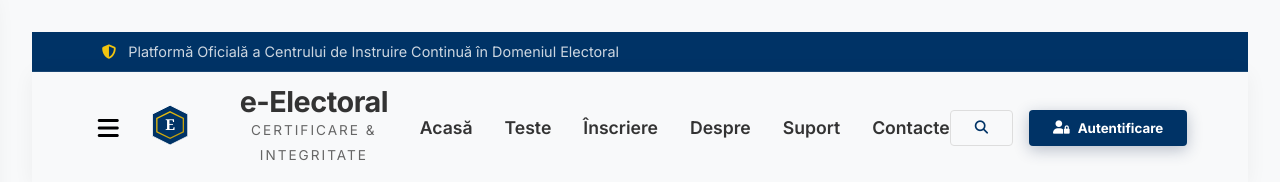
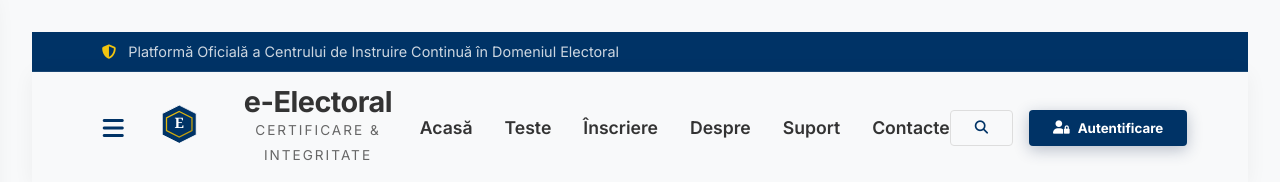
Before and after one commit to roscaiana/Proiect-MRSTweb, a React (Vite) app in the folder frontend/: page / in a window 1280 px wide. Shown: the top 182 px of the page. Built offline with nearby package versions, Linux system fonts and the light colour scheme.

Commit message:
SideBar facut normal 100%

```diff
--- a/frontend/src/HomePage/SideBar/SideBar.css
+++ b/frontend/src/HomePage/SideBar/SideBar.css
@@ -11,8 +11,29 @@
     box-shadow: 10px 0 30px rgba(0, 0, 0, 0.2);
     display: flex;
     flex-direction: column;
-    color: var(#FFFFFF);
-    border-right: 1px solid rgba(255, 255, 255, 0.1);
+    color: #FFFFFF;
+}
+
+.sidebar-trigger {
+    background: transparent;
+    border: none;
+    padding: 10px;
+    cursor: pointer;
+    display: flex;
+    align-items: center;
+    justify-content: center;
+    color: #003366;
+    outline: none;
+    box-shadow: none;
+    -webkit-tap-highlight-color: transparent;
+}
+
+.sidebar-trigger:focus,
+.sidebar-trigger:focus-visible,
+.sidebar-trigger:active {
+    outline: none !important;
+    box-shadow: none !important;
+    background: transparent !important;
 }
 
 .sidebar.active {
@@ -46,9 +67,17 @@
     border-bottom: 1px solid rgba(255, 255, 255, 0.1);
 }
 
+.sidebar-header h1,
+.sidebar-header span,
+.white-text {
+    color: #ffffff;
+    font-weight: 700;
+}
+
 .sidebar-logo {
     width: 40px;
     height: 40px;
+    color: #ffffff;
 }
 
 .white-text {
@@ -60,16 +89,16 @@
 .close-sidebar {
     background: transparent;
     border: none;
-    color: var(#FFFFFF);
+    color: #FFFFFF;
     font-size: 1.5rem;
     cursor: pointer;
-    opacity: 0.7;
-    transition: var(--transition);
+    opacity: 0.8;
+    transition: 0.3s ease;
 }
 
 .close-sidebar:hover {
     opacity: 1;
-    color: var(--accent-color);
+    color: #FFC107;
     transform: rotate(90deg);
 }
 
@@ -117,10 +146,14 @@
     text-align: center;
     font-size: 1.2rem;
 }
+.sidebar-section ul li a.active {
+    background: rgba(255, 255, 255, 0.15);
+    color: #FFFFFF;
+}
 
 .sidebar-section ul li a:hover {
     background: rgba(255, 255, 255, 0.1);
-    color: var(#FFFFFF);
+    color: #FFFFFF;
     transform: translateX(10px);
 }
 
```
